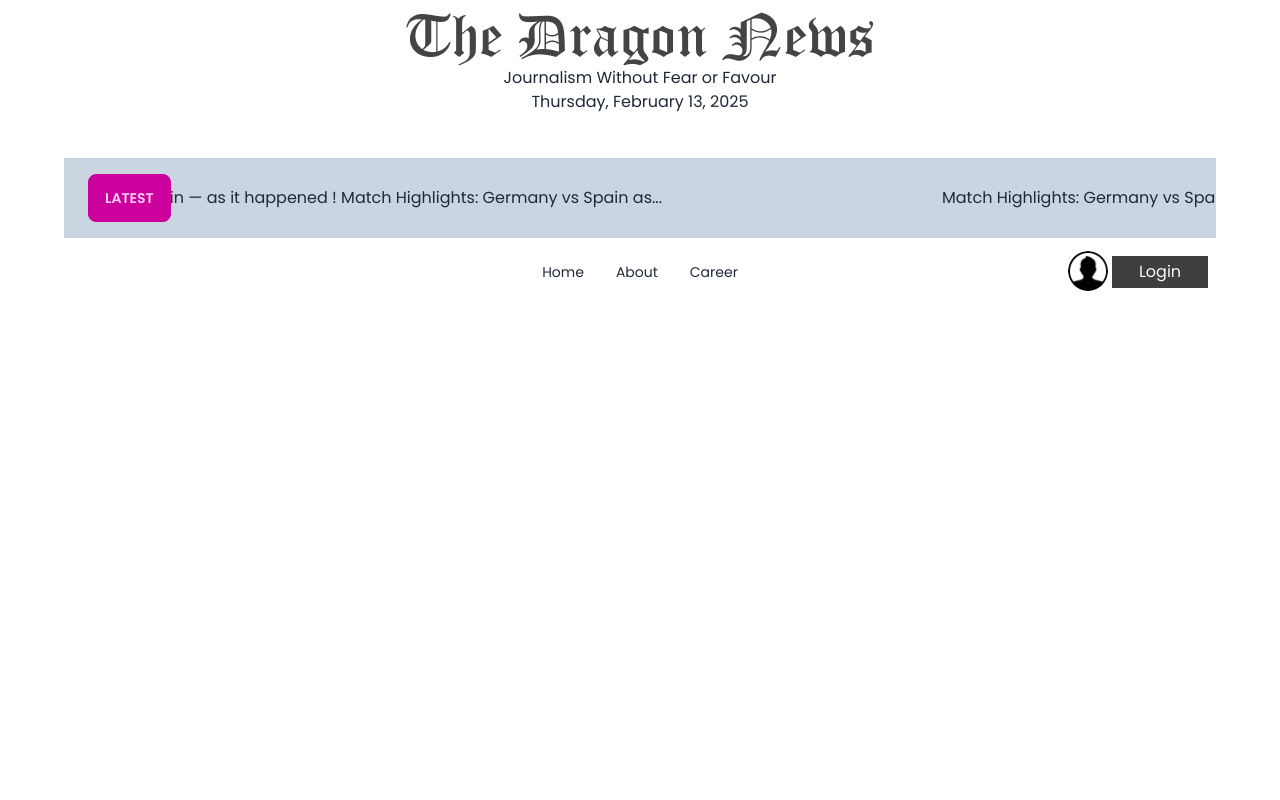
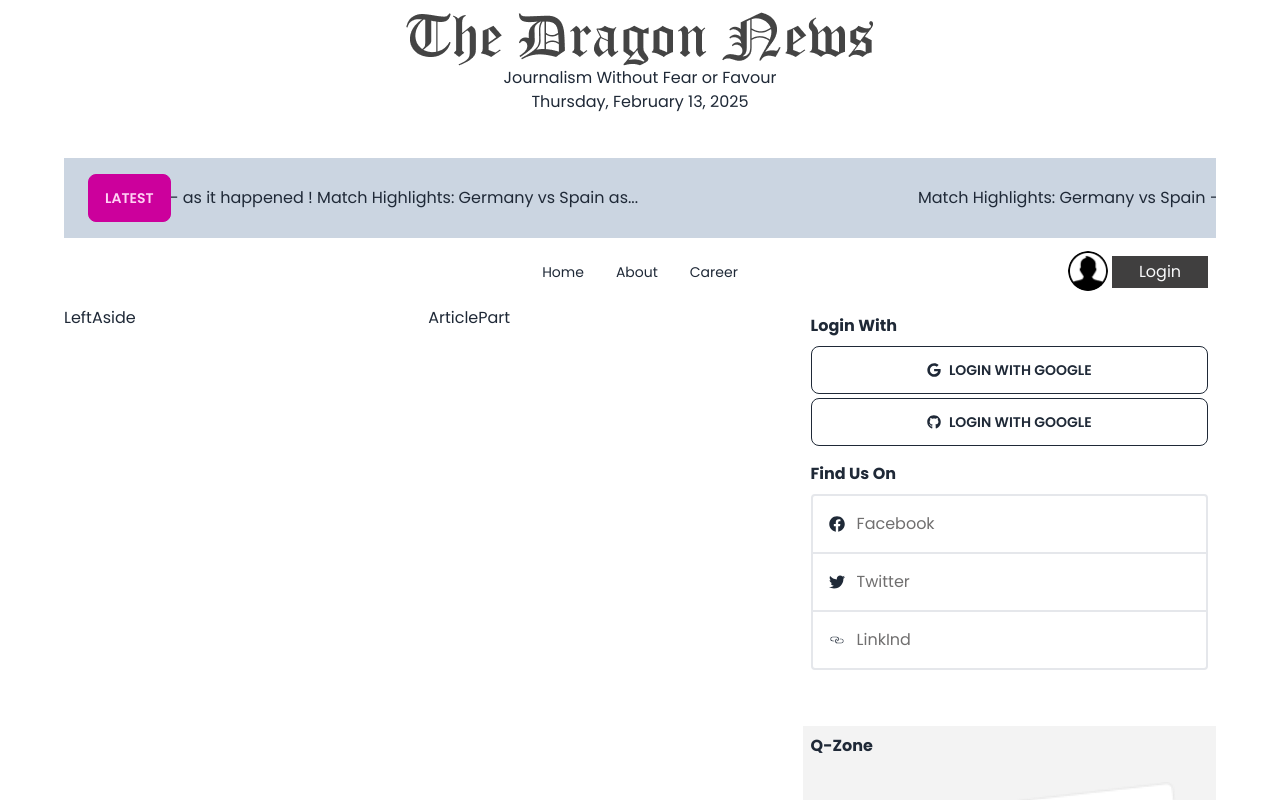
Before and after one commit to kyowChaing/newsBlog1, a React (Vite) app: page / in a window 1280 px wide. Shown: the top 800 px of the page. Built offline with nearby package versions, Linux system fonts and the light colour scheme.

Commit message:
RightSide component marking up

```diff
--- a/package.json
+++ b/package.json
@@ -17,6 +17,7 @@
     "react": "^19.0.0",
     "react-dom": "^19.0.0",
     "react-fast-marquee": "^1.6.5",
+    "react-icons": "^5.4.0",
     "react-router-dom": "^7.1.5",
     "sort-by": "^1.2.0"
   },
--- /dev/null
+++ b/src/components/ArticlePart.jsx
@@ -0,0 +1,9 @@
+import React from 'react'
+
+const ArticlePart = () => {
+  return (
+    <div>ArticlePart</div>
+  )
+}
+
+export default ArticlePart
--- /dev/null
+++ b/src/components/LeftAside.jsx
@@ -0,0 +1,9 @@
+import React from 'react'
+
+const LeftAside = () => {
+  return (
+    <div>LeftAside</div>
+  )
+}
+
+export default LeftAside
--- /dev/null
+++ b/src/components/RightAside.jsx
@@ -0,0 +1,65 @@
+import React from 'react'
+import { FaGoogle } from "react-icons/fa";
+import { FaGithub } from "react-icons/fa";
+import { FaFacebook } from "react-icons/fa";
+import { FaTwitter } from "react-icons/fa";
+import { CiLink } from "react-icons/ci";
+
+import qzoneImg1 from '../assets/swimming.png';
+import qzoneImg2 from '../assets/class.png';
+import qzoneImg3 from '../assets/playground.png'
+
+
+
+
+
+
+const RightAside = () => {
+    return (<>
+        <div className=' p-2'>
+            <h2 className=' font-bold'>Login With</h2>
+            <div className=' mt-2'>
+                <button className='btn btn-outline w-full'>
+                    <FaGoogle />
+                    Login with Google
+                </button>
+                <button className='btn btn-outline w-full mt-1'>
+                    <FaGithub />
+                    Login with Google
+                </button>
+            </div>
+        </div>
+        <div className=' p-2'>
+            <h2 className=' font-bold mb-2'> Find Us On</h2>
+            <div className=' border-2 rounded-t rounded-b'>
+                <a href='' className=' flex justify-start  items-center p-4'>
+                    <FaFacebook className=' mr-3' />
+                    <span className=' text-[#706f6f]'>Facebook </span>
+                </a>
+                <a href='' className=' flex justify-start border-t-2  border-b-2 items-center p-4'>
+                    <FaTwitter className=' mr-3' />
+                    <span className=' text-[#706f6f]'> Twitter </span>
+                </a>
+                <a href=" " className=' flex justify-start  items-center p-4'>
+                    <CiLink className='mr-3' />
+                    <span className=' text-[#706f6f]'>LinkInd </span>
+                </a>
+            </div>
+        </div>
+        <div className='mt-12 p-2 bg-[#f3f3f3]'>
+            <h2 className=' font-bold mb-6'> Q-Zone</h2>
+            <div >
+                <img src={qzoneImg1} className='w-full' alt="" />
+                <img src={qzoneImg2} className='w-full' alt="" />
+                <img src={qzoneImg3} className='w-full' alt="" />
+            </div>
+
+        </div>
+
+
+    </>
+
+    )
+}
+
+export default RightAside
--- a/src/pages/Home.jsx
+++ b/src/pages/Home.jsx
@@ -4,6 +4,10 @@ import Header from '../components/Header';
 
 import Marquee from 'react-fast-marquee';
 import Navbar from '../components/Navbar';
+import LeftAside from '../components/LeftAside';
+import ArticlePart from '../components/ArticlePart';
+import RightAside from '../components/RightAside';
+import bgImg from '../assets/bg.png'
 
 const Home = () => {
   return (
@@ -20,6 +24,22 @@ const Home = () => {
 
       <Navbar></Navbar>
 
+      <section className='flex justify-between '>
+
+        <aside className=' '>
+          <LeftAside></LeftAside>
+        </aside>
+        <article>
+          <ArticlePart></ArticlePart>
+        </article>
+        <aside className=' '>
+          <RightAside></RightAside>
+          <div>
+            <img src={bgImg} className='w-full' alt="" />
+        </div>
+        </aside>
+      </section>
+
 
     </div>
   )
```
Also changed, not shown: 1 other file (tests, documents, lock files or other folders).
